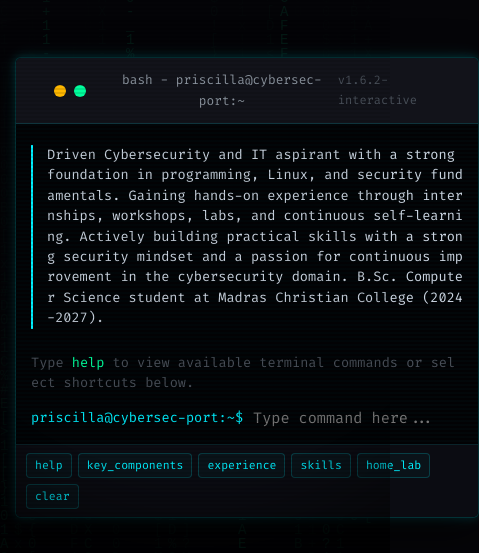
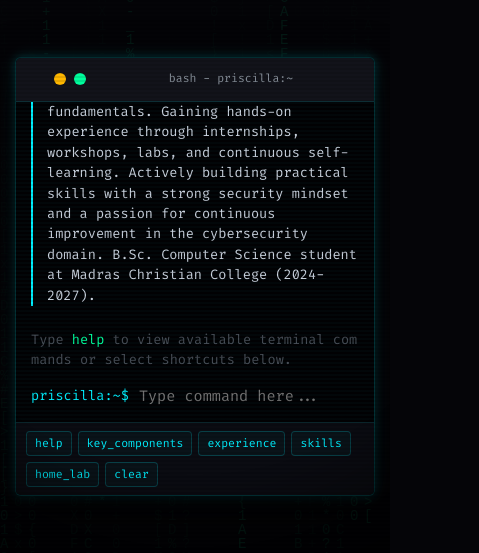
Before and after one commit to priscillamuthaiah-bit/Protfolio, a website: page index.html in a window 390 px wide. Shown: the part 250-803 px from the top of the page, 479 px wide, since content can reach past the window. Drawn offline with Linux system fonts and the light colour scheme.

Commit message:
style: prevent terminal overflow and center mobile layouts

```diff
--- a/index.css
+++ b/index.css
@@ -38,7 +38,8 @@
 
 html {
     scroll-behavior: smooth;
-    /* Removed scroll snap for smooth arrow key navigation */
+    overflow-x: hidden;
+    width: 100%;
 }
 
 body {
@@ -48,6 +49,12 @@ body {
     overflow-x: hidden;
     line-height: 1.6;
     position: relative;
+    width: 100%;
+}
+
+.content-container {
+    width: 100%;
+    overflow-x: hidden;
 }
 
 /* Scrollbar Styling */
@@ -462,6 +469,7 @@ body {
     font-size: 0.95rem;
     height: 320px;
     overflow-y: auto;
+    overflow-x: hidden;
     color: #f1f1f1;
     background-image: linear-gradient(rgba(0, 240, 255, 0.02) 50%, transparent 50%);
     background-size: 100% 4px;
@@ -494,6 +502,8 @@ body {
     padding-left: 14px;
     margin: 6px 0 12px 0;
     white-space: pre-line;
+    word-break: break-word;
+    overflow-wrap: break-word;
 }
 
 .text-accent-green { color: var(--green-glow); }
@@ -519,6 +529,8 @@ body {
     font-family: var(--font-mono);
     font-size: 0.95rem;
     flex-grow: 1;
+    min-width: 0;
+    width: 100%;
     caret-color: var(--cyan-glow);
 }
 
@@ -1541,6 +1553,14 @@ body {
         padding: 4px 8px;
         font-size: 0.72rem;
     }
+
+    .terminal-stats {
+        display: none !important;
+    }
+
+    .terminal-title {
+        font-size: 0.72rem;
+    }
 }
 
 /* -------------------------------------------------------------
--- a/index.html
+++ b/index.html
@@ -11,7 +11,7 @@
     <link rel="preconnect" href="https://fonts.gstatic.com" crossorigin>
     <link href="https://fonts.googleapis.com/css2?family=Fira+Code:wght@400;500;700&family=Inter:wght@300;400;600;800&family=Rajdhani:wght@500;600;700;800&display=swap" rel="stylesheet">
     <!-- Main Stylesheet -->
-    <link rel="stylesheet" href="index.css?v=3">
+    <link rel="stylesheet" href="index.css?v=4">
 </head>
 <body>
     <!-- Matrix Glitch Backdrop Canvas -->
@@ -73,7 +73,7 @@
                             <span class="btn-minimize"></span>
                             <span class="btn-maximize"></span>
                         </div>
-                        <div class="terminal-title">bash - priscilla@cybersec-port:~</div>
+                        <div class="terminal-title">bash - priscilla:~</div>
                         <div class="terminal-stats">v1.6.2-interactive</div>
                     </div>
                     <div class="terminal-body" id="terminal-body">
@@ -81,7 +81,7 @@
                             <p class="terminal-line system-line">[CONNECTING TO PORTAL...]</p>
                         </div>
                         <div class="terminal-input-row">
-                            <span class="terminal-prompt">priscilla@cybersec-port:~$</span>
+                            <span class="terminal-prompt">priscilla:~$</span>
                             <input type="text" id="terminal-input" autofocus autocomplete="off" placeholder="Type command here..." aria-label="Terminal Input">
                         </div>
                     </div>
@@ -493,6 +493,6 @@
     </footer>
 
     <!-- Main JavaScript Logic -->
-    <script src="index.js?v=3"></script>
+    <script src="index.js?v=4"></script>
 </body>
 </html>
--- a/index.js
+++ b/index.js
@@ -354,7 +354,7 @@ function executeCommand(cmdText) {
     const cleanedCmd = cmdText.trim();
     if (cleanedCmd === '') return;
 
-    printTerminalLine(`<span class="text-accent-cyan">priscilla@cybersec-port:~$</span> ${cleanedCmd}`);
+    printTerminalLine(`<span class="text-accent-cyan">priscilla:~$</span> ${cleanedCmd}`);
 
     const lowerCmd = cleanedCmd.toLowerCase();
 
@@ -387,7 +387,7 @@ function runWelcomeSequence() {
     }, 850);
 
     setTimeout(() => {
-        printTerminalLine(`<span class="text-accent-cyan">priscilla@cybersec-port:~$</span> <span class="typing-seq">cat about_me.md</span>`);
+        printTerminalLine(`<span class="text-accent-cyan">priscilla:~$</span> <span class="typing-seq">cat about_me.md</span>`);
     }, 1400);
 
     setTimeout(() => {
```
